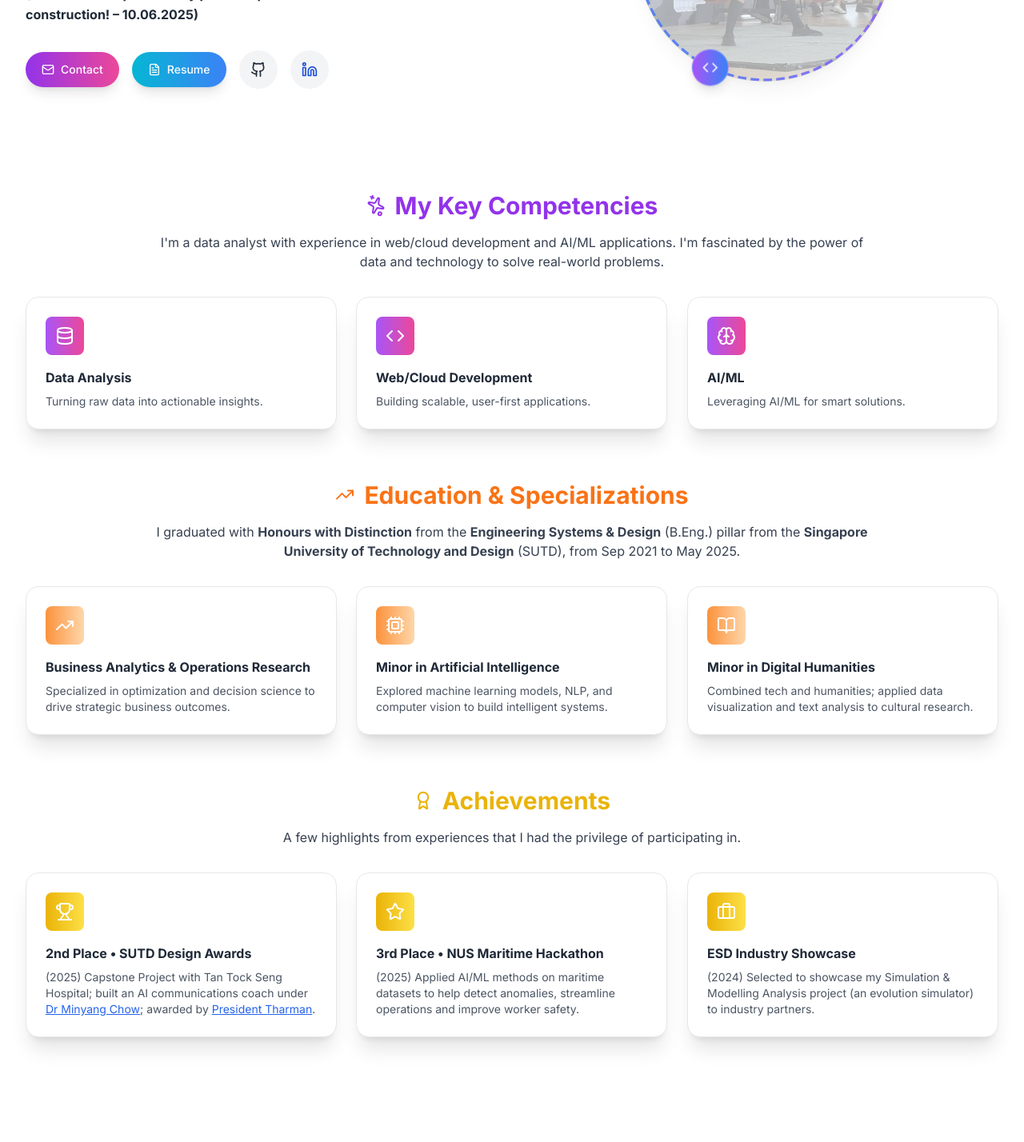
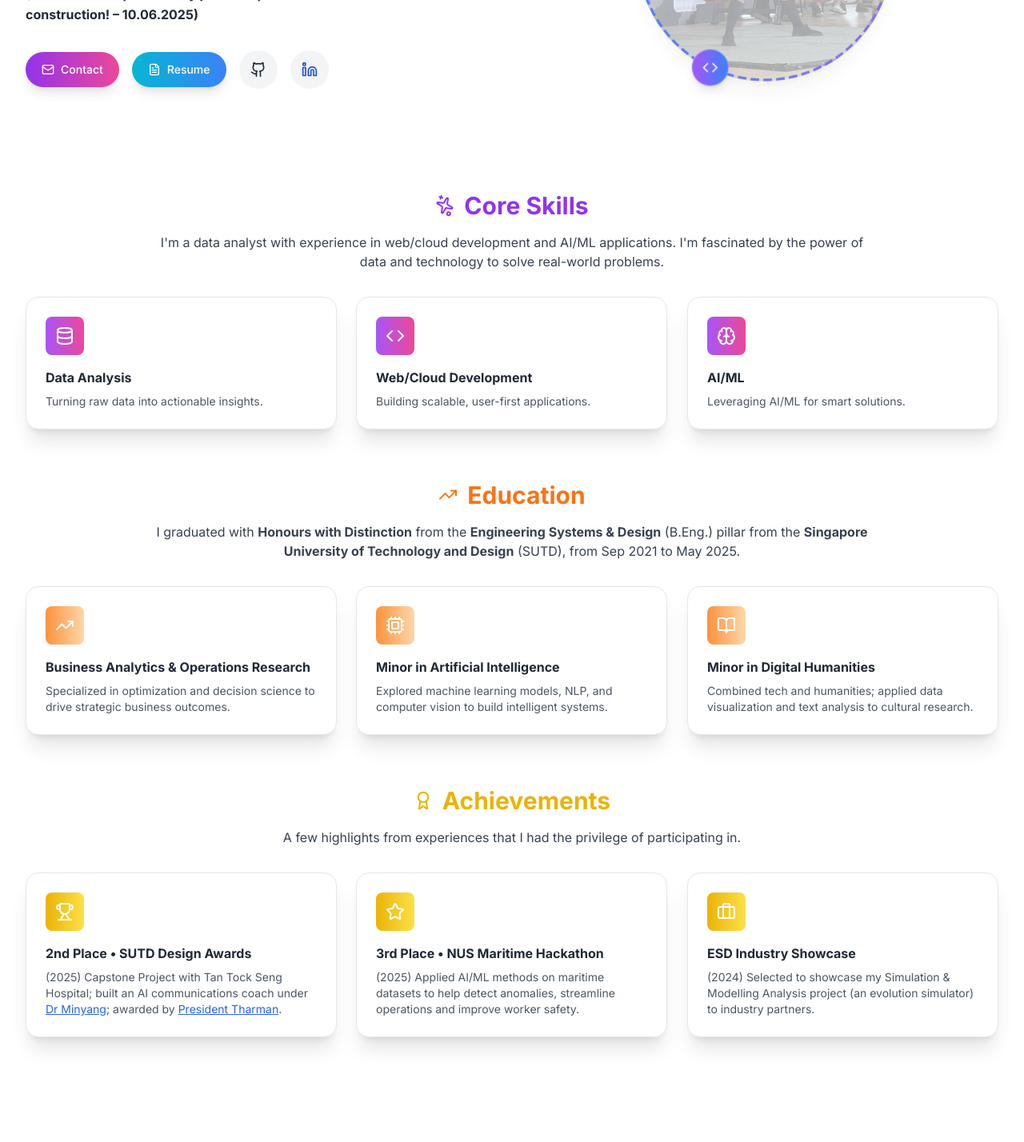
Before and after one commit to ibra2407/portfolio, a React (Vite) app: page / in a window 1280 px wide. Shown: the part 291-1719 px from the top of the page at 80% size. Built offline with nearby package versions, Linux system fonts and the light colour scheme.

Commit message:
updated about headers

```diff
--- a/src/components/About.jsx
+++ b/src/components/About.jsx
@@ -78,7 +78,7 @@ export default function About() {
             rel="noopener noreferrer"
             className="text-blue-600 underline dark:text-blue-300"
           >
-            Dr Minyang Chow
+            Dr Minyang
           </a>
           ; awarded by{" "}
           <a
@@ -138,7 +138,7 @@ export default function About() {
             >
               <Sparkles className="w-6 h-6" />
             </motion.div>
-            <h2 className="text-3xl font-bold text-purple-600">My Key Competencies</h2>
+            <h2 className="text-3xl font-bold text-purple-600">Core Skills</h2>
           </div>
           <p className="text-center text-gray-700 dark:text-gray-300 max-w-4xl mx-auto mb-8">
             I'm a data analyst with experience in web/cloud development and AI/ML applications. I'm fascinated by the power of data and technology to solve real-world problems.
@@ -188,7 +188,7 @@ export default function About() {
             >
               <TrendingUp className="w-6 h-6" />
             </motion.div>
-            <h2 className="text-3xl font-bold text-orange-500">Education & Specializations</h2>
+            <h2 className="text-3xl font-bold text-orange-500">Education</h2>
           </div>
           <p className="text-center text-gray-700 dark:text-gray-300 max-w-4xl mx-auto mb-8">
             I graduated with <strong>Honours with Distinction</strong> from the <strong>Engineering Systems & Design</strong> (B.Eng.) pillar from the <strong>Singapore University of Technology and Design</strong> (SUTD), from Sep 2021 to May 2025.
```
